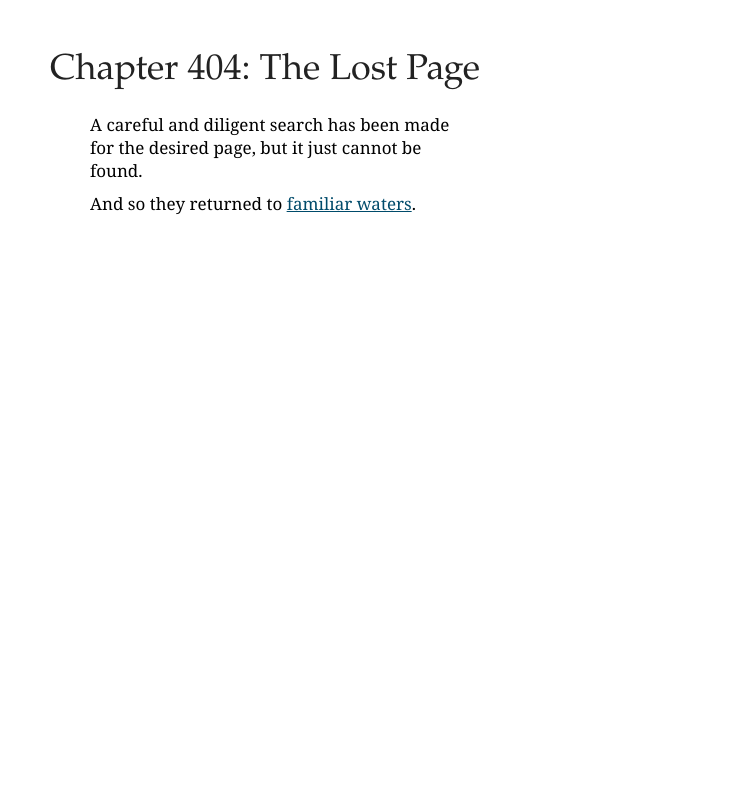
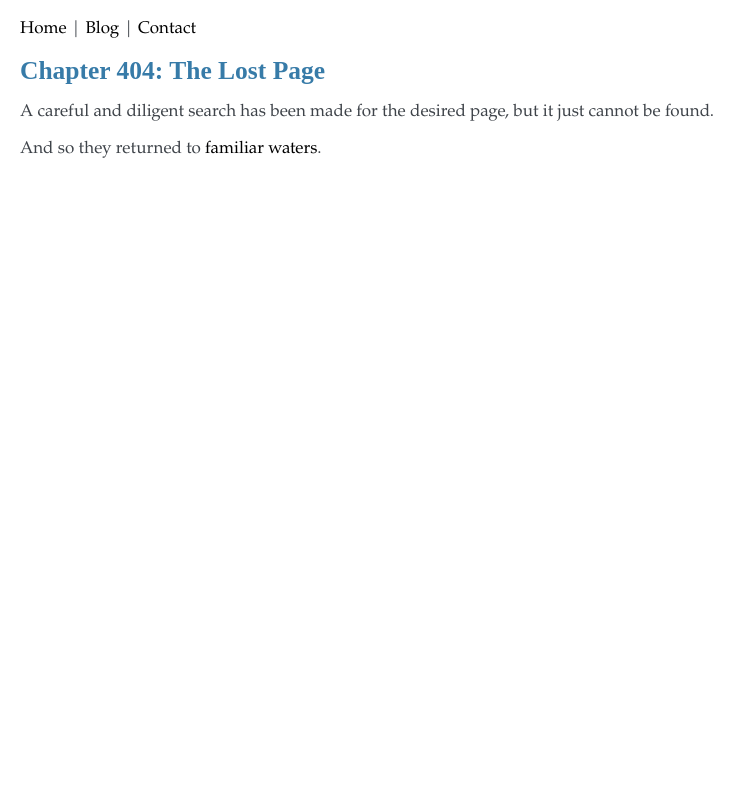
Before and after one commit to imteyaz25/imt-website, a Flask app: template templates/404.html in a window 1280 px wide. Shown: the whole page, without its empty margins (0-756 px from the left). Run offline with Flask 2, Linux system fonts and the light colour scheme; the template is opened without the code that fills it, so the values that code supplies are empty.

Commit message:
4th commit

```diff
--- a/myproject.py
+++ b/myproject.py
@@ -10,4 +10,4 @@ def hello():
     return render_template('index.html')
 
 if __name__ == "__main__":
-    application.run(host='127.0.0.1')
+    application.run(host='127.0.0.1', debug='True')
--- /dev/null
+++ b/static/style.css
@@ -0,0 +1,32 @@
+body {
+  font-family: 'Garamond', 'Georgia', serif;
+  font-size: 17px;
+  background-color: #fff;
+  color: #3e4349;
+  margin: 0;
+  padding: 0;
+}
+h1 { font-family: serif; color: #377ba8; margin: 1rem 0; }
+a { color: black; text-decoration:none}
+hr { border: none; border-top: 1px solid lightgray; }
+nav { background: lightgray; display: flex; align-items: center; padding: 0 0.5rem; }
+nav h1 { flex: auto; margin: 0; }
+nav h1 a { text-decoration: none; padding: 0.25rem 0.5rem; }
+nav ul  { display: flex; list-style: none; margin: 0; padding: 0; }
+nav ul li a, nav ul li span, header .action { display: block; padding: 0.5rem; }
+section.content { padding: 0 1rem 1rem; margin: 10px; padding: 10px}
+section.content > header { align-items: flex-end; margin-bottom:10px;}
+section.content > header h1 { flex: auto; margin: 1rem 0 0.25rem 0; }
+section.flash { margin: 1em 0; padding: 1em; background: #cae6f6; border: 1px solid #377ba8; }
+.post > header { display: flex; align-items: flex-end; font-size: 0.85em; }
+.post > header > div:first-of-type { flex: auto; }
+.post > header h1 { font-size: 1.5em; margin-bottom: 0; }
+.post .about { color: slategray; font-style: italic; }
+.post .body { white-space: pre-line; }
+.content:last-child { margin-bottom: 0; }
+.content form { margin: 1em 0; display: flex; flex-direction: column; }
+.content label { font-weight: bold; margin-bottom: 0.5em; }
+.content input, .content textarea { margin-bottom: 1em; }
+.content textarea { min-height: 12em; resize: vertical; }
+input.danger { color: #cc2f2e; }
+input[type=submit] { align-self: start; min-width: 10em; }
--- a/templates/404.html
+++ b/templates/404.html
@@ -1,31 +1,7 @@
-<!doctype html>
-<title>Chapter 404: The Lost Page</title>
-<style type=text/css>
-body, html {
-  height: 100%;
-  margin: 0;
-  padding: 0;
-}
-a { color: #004B6B; }
-a:hover { color: #6D4100; }
-
-h1 {
-  font-family: 'Garamond', 'Georgia', serif;
-  font-weight: normal;
-  color: #222;
-  font-size: 36px;
-  padding: 50px 0 10px 50px;
-  margin: 0;
-}
-p {
-  font-family: 'Georgia', serif;
-  color: #000;
-  font-size: 17px;
-  padding: 10px 0 0 90px;
-  margin: 0;
-  width: 360px;
-}
-</style>
+{% extends 'base.html' %}
+{% block title %} Chapter 404: The Lost Page {% endblock%}
+{% block content %}
 <h1>Chapter 404: The Lost Page</h1>
 <p>A careful and diligent search has been made for the desired page, but it just cannot be found.
 <p>And so they returned to <a href=/>familiar waters</a>.
+{% endblock %}
--- /dev/null
+++ b/templates/base.html
@@ -0,0 +1,17 @@
+<!doctype html>
+<head>
+  <title> {% block title %}{% endblock %} </title>
+</head>
+<link rel="stylesheet" href="{{ url_for('static', filename='style.css') }}">
+<body>
+<section class="content">
+  <header>
+    {% block header %} <a href='/'> Home</a> | <a href='/blog'>Blog</a> | <a href='/contact'> Contact</a> {% endblock %}
+  </header>
+  {% for message in get_flashed_messages() %}
+    <div class="flash">{{ message }}</div>
+  {% endfor %}
+  {% block content %}{% endblock %}
+</section>
+</body>
+</html>
```
Also changed, not shown: templates/index.html (+5 -6 lines).
